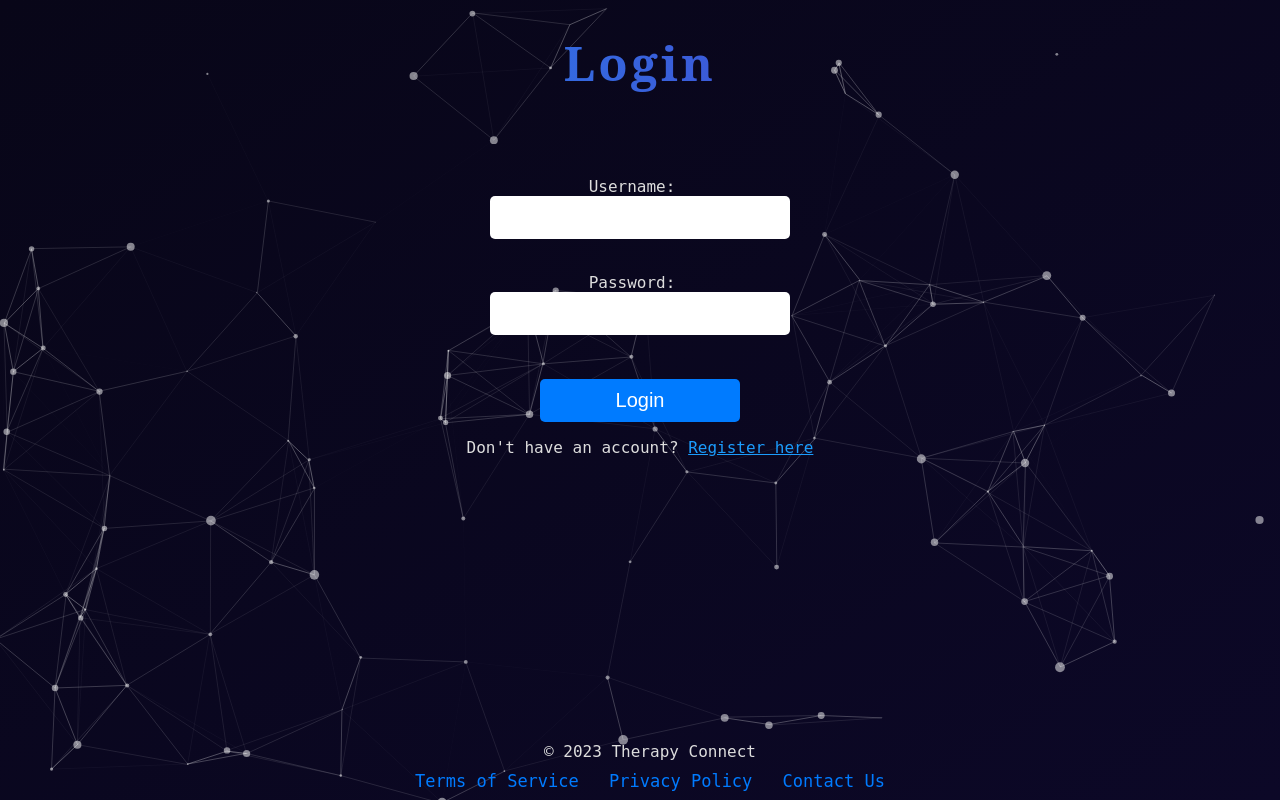
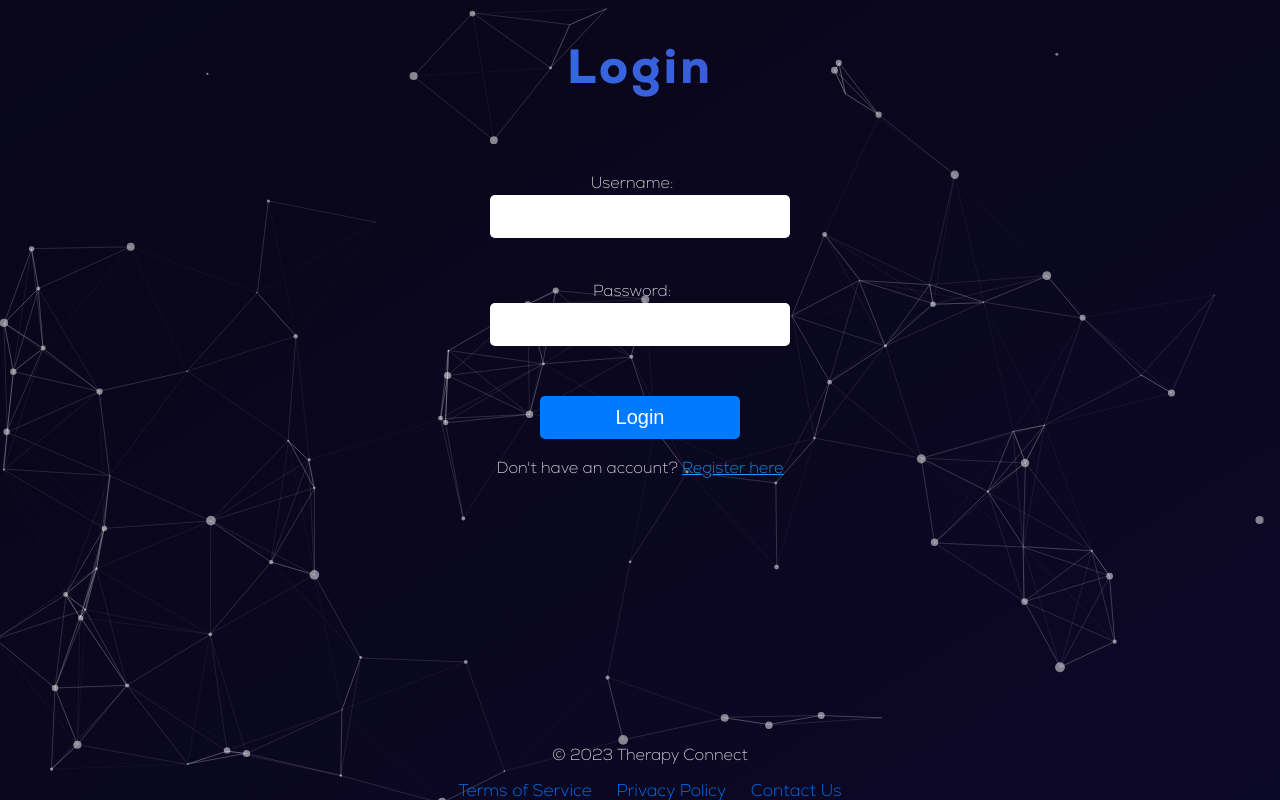
Before and after one commit to ProtonDev-sys/Therapy-Connect, a Flask app: page /login in a window 1280 px wide. Run offline with Flask 2, Linux system fonts and the light colour scheme.

Commit message:
Updated fonts

```diff
--- a/Source Code/static/css/background.css
+++ b/Source Code/static/css/background.css
@@ -1,12 +1,8 @@
-@font-face {
-    font-family: 'Roboto Mono';
-    src: url('https://fonts.googleapis.com/css2?family=Roboto+Mono&display=swap');
-}
 
 body {
     background: linear-gradient(to bottom right, #080618, #0c0827) fixed;
     color: #ddd;
-    font-family: 'Roboto Mono', monospace;
+    font-family: NexaLight;
     margin: 0;
     padding: 0;
     height: 100%;
--- a/Source Code/static/css/login.css
+++ b/Source Code/static/css/login.css
@@ -6,17 +6,19 @@
     padding: 30px;
     height: 100vh;
   }
-  @font-face {
-    font-family: 'Noto Serif';
-    src: url('https://fonts.googleapis.com/css2?family=Noto+Serif&display=swap');
+
+
+  .header {
+    top: 15rem;
   }
 
   .header h1 {
+    pointer-events: none;
     background-image: linear-gradient(to left, #5428bd, #1B9CFC);
     -webkit-text-fill-color: transparent;
     background-clip: text;
     -webkit-background-clip: text;
-    font-family: 'Noto Serif', serif;
+    font-family: Nexa;
     letter-spacing: 0.2rem;
     z-index: 1;
   }
@@ -43,6 +45,11 @@
   a[href="/register"] {
     color: #1B9CFC;
   }
+
+  a[href="/register"]:hover {
+    color: #0056b3;
+  }
+
 
   label {
     text-align: right;
--- a/Source Code/static/css/singup.css
+++ b/Source Code/static/css/singup.css
@@ -14,10 +14,10 @@
 
 .header h1 {
   background-image: linear-gradient(to left, #5428bd, #1B9CFC);
-  -webkit-text-fill-color: transparent;
+  -webkit-text-fill-color: transparent;+
   background-clip: text;
   -webkit-background-clip: text;
-  font-family: 'Noto Serif', serif;
+  font-family: Nexa;
   letter-spacing: 0.2rem;
 }
 
--- a/Source Code/templates/footer.html
+++ b/Source Code/templates/footer.html
@@ -1,4 +1,15 @@
 <body>
+    <style>
+        @font-face {
+            font-family: Nexa;
+            src:  url("{{url_for('static', filename='fonts/Nexa-Heavy.ttf')}}");
+          }
+          @font-face {
+            font-family: NexaLight;
+            src:  url("{{url_for('static', filename='fonts/Nexa-ExtraLight.ttf')}}");
+          }
+
+    </style>
     <head>
         <link rel="stylesheet" type="text/css" href="{{ url_for('static', filename='css/footer.css') }}">
         <link rel="stylesheet" type="text/css" href="{{ url_for('static', filename='css/background.css') }}">
--- a/Source Code/templates/login.html
+++ b/Source Code/templates/login.html
@@ -9,7 +9,9 @@
 
   </head>
   <body>
-
+    <div id ="particles-js"></div>
+    <script type="text/javascript" src="{{ url_for('static', filename='js/particles.js') }}"> </script>
+    <script type="text/javascript" src="{{ url_for('static', filename='js/form-background.js') }}"> </script>
     <div class="header">
         <h1><a href = "/">Login</a></h1>
     </div>
@@ -44,9 +46,8 @@
         }
     });
   </script>
-  <div id ="particles-js"></div>
-  <script type="text/javascript" src="{{ url_for('static', filename='js/particles.js') }}"> </script>
-  <script type="text/javascript" src="{{ url_for('static', filename='js/form-background.js') }}"> </script>
+
+
 
 </body>
 </html>
```
Also changed, not shown: Source Code/static/fonts/Nexa-ExtraLight.ttf (added), Source Code/static/fonts/Nexa-Heavy.ttf (added).
